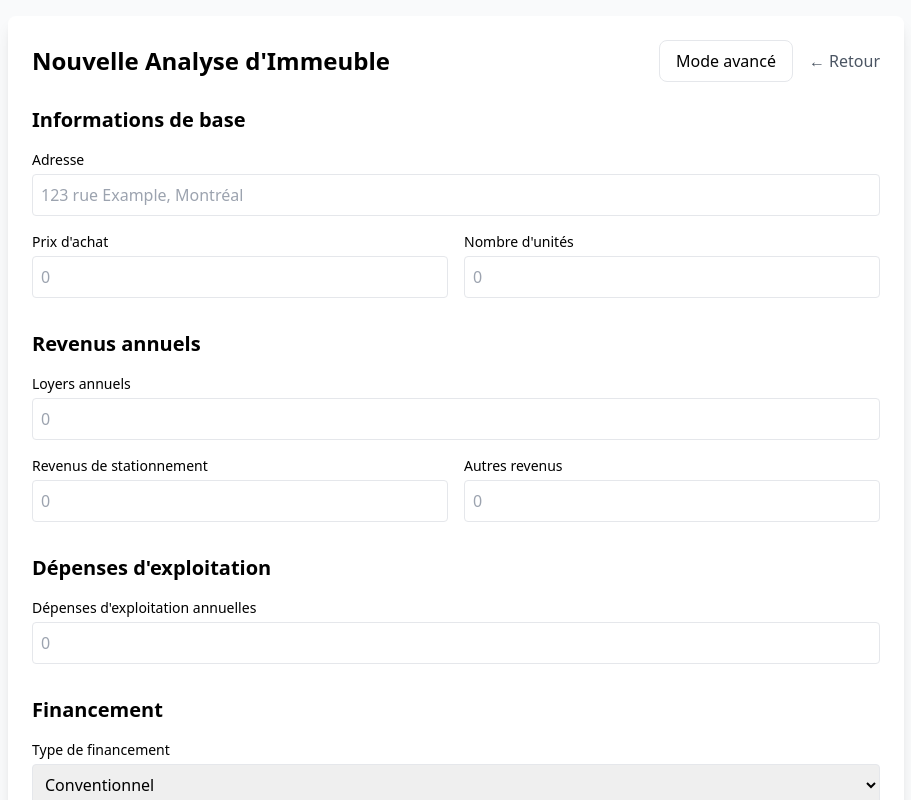
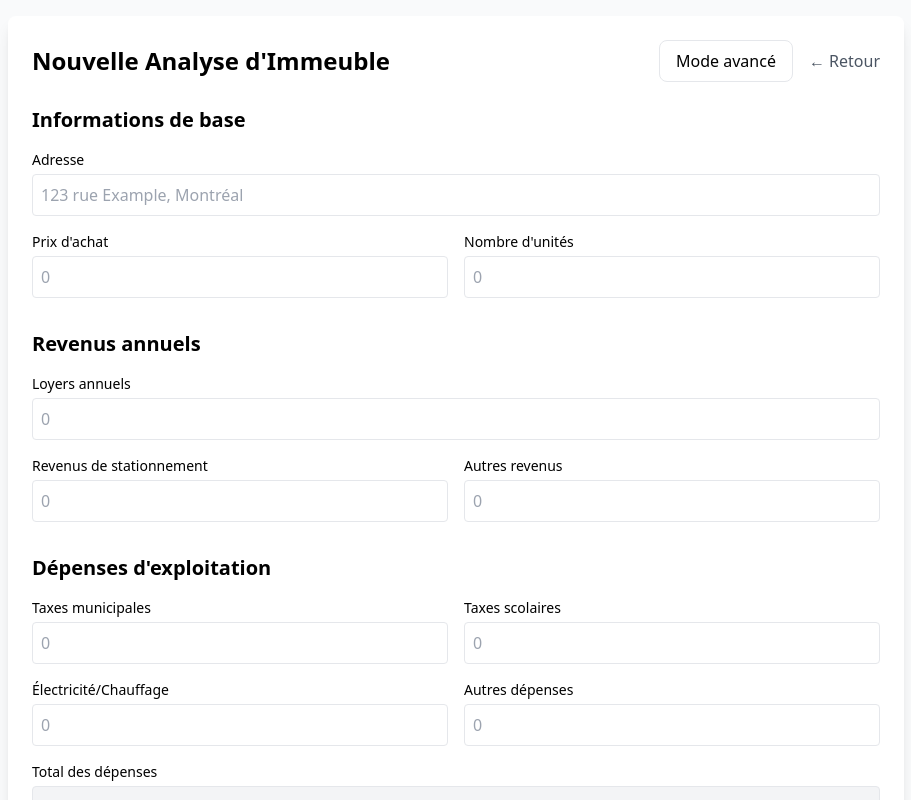
Before and after one commit to HiddenWorld82/blocxpert, a React (Vite) app: page / in a window 1280 px wide. Both pictures are taken after a click on the button "Analyser mon premier immeuble". Shown: the top 800 px of the page, without its empty margins (184-1095 px from the left). Built offline with nearby package versions, Linux system fonts and the light colour scheme.

Commit message:
feat: implement operating expenses component

```diff
--- a/src/components/PropertyForm.jsx
+++ b/src/components/PropertyForm.jsx
@@ -4,7 +4,7 @@ import FinancingSection from './sections/FinancingSection';
 import AcquisitionCosts from './sections/AcquisitionCosts';
 import BasicInfo from './sections/BasicInfo';
 import RevenueSection from './sections/RevenueSection';
-import ExpensesSection from './sections/ExpensesSection';
+import OperatingExpensesSection from './sections/OperatingExpensesSection';
 
 const PropertyForm = ({
   currentProperty,
@@ -49,7 +49,7 @@ const PropertyForm = ({
               onChange={setCurrentProperty}
               advancedExpenses={advancedExpenses}
             />
-            <ExpensesSection
+            <OperatingExpensesSection
               expenses={currentProperty}
               onChange={setCurrentProperty}
               advancedExpenses={advancedExpenses}
--- a/src/components/sections/ExpensesSection.jsx
+++ /dev/null
@@ -1,72 +0,0 @@
-import React from "react";
-
-export default function ExpensesSection({ expenses = {}, onChange, advancedExpenses, lockedFields = {} }) {
-  const handleChange = (field, value) => {
-    onChange({ ...expenses, [field]: value });
-  };
-
-  if (!advancedExpenses) {
-    return (
-      <div className="space-y-4">
-        <h2 className="text-xl font-bold">Dépenses d'exploitation</h2>
-        <div>
-          <label className="block text-sm font-medium mb-1">Dépenses d'exploitation annuelles</label>
-          <input
-            type="number"
-            value={expenses.operatingExpenses || ""}
-            onChange={(e) => handleChange("operatingExpenses", e.target.value)}
-            className="w-full border rounded p-2"
-            placeholder="0"
-          />
-        </div>
-      </div>
-    );
-  }
-
-  const fields = [
-    { field: "vacancyRate", label: "Taux de vacance (%)" },
-    { field: "municipalTaxes", label: "Taxes municipales" },
-    { field: "schoolTaxes", label: "Taxes scolaires" },
-    { field: "heating", label: "Chauffage" },
-    { field: "electricity", label: "Électricité" },
-    { field: "insurance", label: "Assurances" },
-    { field: "maintenance", label: "Entretien", locked: lockedFields?.maintenance },
-    { field: "managementRate", label: "Gestion (%)" },
-    { field: "concierge", label: "Conciergerie", locked: lockedFields?.concierge },
-    { field: "landscaping", label: "Aménagement paysager" },
-    { field: "snowRemoval", label: "Déneigement" },
-    { field: "extermination", label: "Extermination" },
-    { field: "fireInspection", label: "Inspection incendie" },
-    { field: "advertising", label: "Publicité" },
-    { field: "legal", label: "Frais légaux" },
-    { field: "accounting", label: "Comptabilité" },
-    { field: "elevator", label: "Ascenseur" },
-    { field: "cableInternet", label: "Câble/Internet" },
-    { field: "appliances", label: "Électroménagers" },
-    { field: "garbage", label: "Ordures" },
-    { field: "washerDryer", label: "Laveuse/Sécheuse" },
-    { field: "hotWater", label: "Eau chaude" },
-    { field: "otherExpenses", label: "Autres dépenses" }
-  ];
-
-  return (
-    <div className="space-y-4">
-      <h2 className="text-xl font-bold">Dépenses d'exploitation</h2>
-      <div className="grid grid-cols-2 gap-4">
-        {fields.map(({ field, label, locked }) => (
-          <div key={field} className="col-span-1">
-            <label className="block text-sm font-medium mb-1">{label}</label>
-            <input
-              type="number"
-              value={expenses[field] || ""}
-              onChange={(e) => handleChange(field, e.target.value)}
-              className="w-full border rounded p-2"
-              placeholder="0"
-              disabled={locked}
-            />
-          </div>
-        ))}
-      </div>
-    </div>
-  );
-}
--- /dev/null
+++ b/src/components/sections/OperatingExpensesSection.jsx
@@ -0,0 +1,141 @@
+import React from "react";
+
+export default function OperatingExpensesSection({ expenses = {}, onChange, advancedExpenses, lockedFields = {} }) {
+  const handleChange = (field, value) => {
+    const updated = { ...expenses, [field]: value };
+
+    if (advancedExpenses) {
+      const fieldsToSum = [
+        "municipalTaxes",
+        "schoolTaxes",
+        "heating",
+        "electricity",
+        "insurance",
+        "maintenance",
+        "concierge",
+        "landscaping",
+        "snowRemoval",
+        "extermination",
+        "fireInspection",
+        "advertising",
+        "legal",
+        "accounting",
+        "elevator",
+        "cableInternet",
+        "appliances",
+        "garbage",
+        "washerDryer",
+        "hotWater",
+        "otherExpenses",
+      ];
+      const total = fieldsToSum.reduce((sum, key) => sum + (parseFloat(updated[key]) || 0), 0);
+      updated.operatingExpenses = total;
+    } else {
+      const total = [
+        "municipalTaxes",
+        "schoolTaxes",
+        "electricityHeating",
+        "otherExpenses",
+      ].reduce((sum, key) => sum + (parseFloat(updated[key]) || 0), 0);
+      updated.operatingExpenses = total;
+    }
+
+    onChange(updated);
+  };
+
+  if (!advancedExpenses) {
+    const simpleFields = [
+      { field: "municipalTaxes", label: "Taxes municipales" },
+      { field: "schoolTaxes", label: "Taxes scolaires" },
+      { field: "electricityHeating", label: "Électricité/Chauffage" },
+      { field: "otherExpenses", label: "Autres dépenses" },
+    ];
+
+    return (
+      <div className="space-y-4">
+        <h2 className="text-xl font-bold">Dépenses d'exploitation</h2>
+        <div className="grid grid-cols-2 gap-4">
+          {simpleFields.map(({ field, label }) => (
+            <div key={field} className="col-span-1">
+              <label className="block text-sm font-medium mb-1">{label}</label>
+              <input
+                type="number"
+                value={expenses[field] || ""}
+                onChange={(e) => handleChange(field, e.target.value)}
+                className="w-full border rounded p-2"
+                placeholder="0"
+              />
+            </div>
+          ))}
+        </div>
+        <div>
+          <label className="block text-sm font-medium mb-1">Total des dépenses</label>
+          <input
+            type="number"
+            value={expenses.operatingExpenses || ""}
+            className="w-full border rounded p-2 bg-gray-100"
+            placeholder="0"
+            disabled
+          />
+        </div>
+      </div>
+    );
+  }
+
+  const fields = [
+    { field: "vacancyRate", label: "Taux de vacance (%)" },
+    { field: "municipalTaxes", label: "Taxes municipales" },
+    { field: "schoolTaxes", label: "Taxes scolaires" },
+    { field: "heating", label: "Chauffage" },
+    { field: "electricity", label: "Électricité" },
+    { field: "insurance", label: "Assurances" },
+    { field: "maintenance", label: "Entretien", locked: lockedFields?.maintenance },
+    { field: "managementRate", label: "Gestion (%)" },
+    { field: "concierge", label: "Conciergerie", locked: lockedFields?.concierge },
+    { field: "landscaping", label: "Aménagement paysager" },
+    { field: "snowRemoval", label: "Déneigement" },
+    { field: "extermination", label: "Extermination" },
+    { field: "fireInspection", label: "Inspection incendie" },
+    { field: "advertising", label: "Publicité" },
+    { field: "legal", label: "Frais légaux" },
+    { field: "accounting", label: "Comptabilité" },
+    { field: "elevator", label: "Ascenseur" },
+    { field: "cableInternet", label: "Câble/Internet" },
+    { field: "appliances", label: "Électroménagers" },
+    { field: "garbage", label: "Ordures" },
+    { field: "washerDryer", label: "Laveuse/Sécheuse" },
+    { field: "hotWater", label: "Eau chaude" },
+    { field: "otherExpenses", label: "Autres dépenses" },
+  ];
+
+  return (
+    <div className="space-y-4">
+      <h2 className="text-xl font-bold">Dépenses d'exploitation</h2>
+      <div className="grid grid-cols-2 gap-4">
+        {fields.map(({ field, label, locked }) => (
+          <div key={field} className="col-span-1">
+            <label className="block text-sm font-medium mb-1">{label}</label>
+            <input
+              type="number"
+              value={expenses[field] || ""}
+              onChange={(e) => handleChange(field, e.target.value)}
+              className="w-full border rounded p-2"
+              placeholder="0"
+              disabled={locked}
+            />
+          </div>
+        ))}
+      </div>
+      <div>
+        <label className="block text-sm font-medium mb-1">Total des dépenses</label>
+        <input
+          type="number"
+          value={expenses.operatingExpenses || ""}
+          className="w-full border rounded p-2 bg-gray-100"
+          placeholder="0"
+          disabled
+        />
+      </div>
+    </div>
+  );
+}
--- a/src/defaults/defaultProperty.js
+++ b/src/defaults/defaultProperty.js
@@ -15,12 +15,14 @@ const defaultProperty = {
   otherRevenue: '',
 
   // Dépenses simplifiées
+  municipalTaxes: '',
+  schoolTaxes: '',
+  electricityHeating: '',
+  otherExpenses: '',
   operatingExpenses: '',
 
   // Dépenses avancées
   vacancyRate: '3',
-  municipalTaxes: '',
-  schoolTaxes: '',
   heating: '',
   electricity: '',
   insurance: '',
@@ -40,7 +42,6 @@ const defaultProperty = {
   garbage: '',
   washerDryer: '',
   hotWater: '',
-  otherExpenses: '',
 
   // Financement
   financingType: 'conventional',
```
